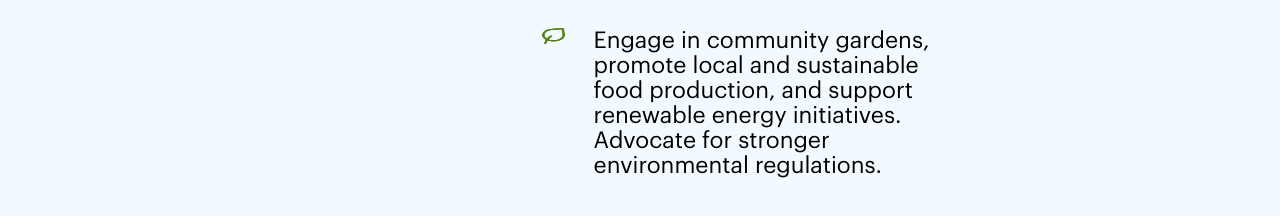
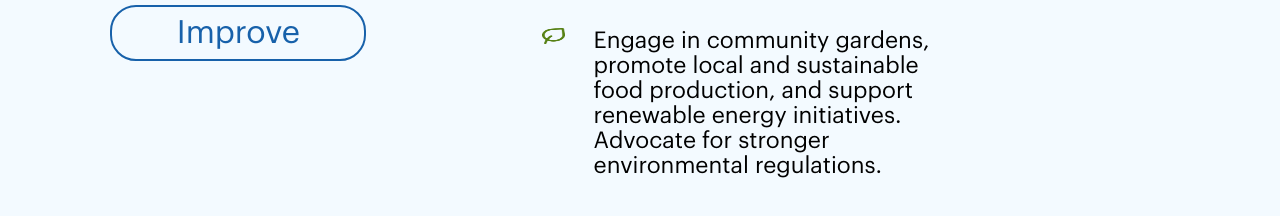
Before and after one commit to kkatanasova22/Wate, a website built with Vite: page src/pages/continents/antarctica.html in a window 1280 px wide. Shown: the part 1871-2087 px from the top of the page. Built offline with nearby package versions, Linux system fonts and the light colour scheme.

Commit message:
Add improve button in antarctica.html. Close #119

```diff
--- a/src/pages/continents/antarctica.html
+++ b/src/pages/continents/antarctica.html
@@ -55,5 +55,7 @@
                     </ul>
                 </div>
         </div>
+
+        <button id="impBtn">Improve</button>
 </body>
 </html>
```
